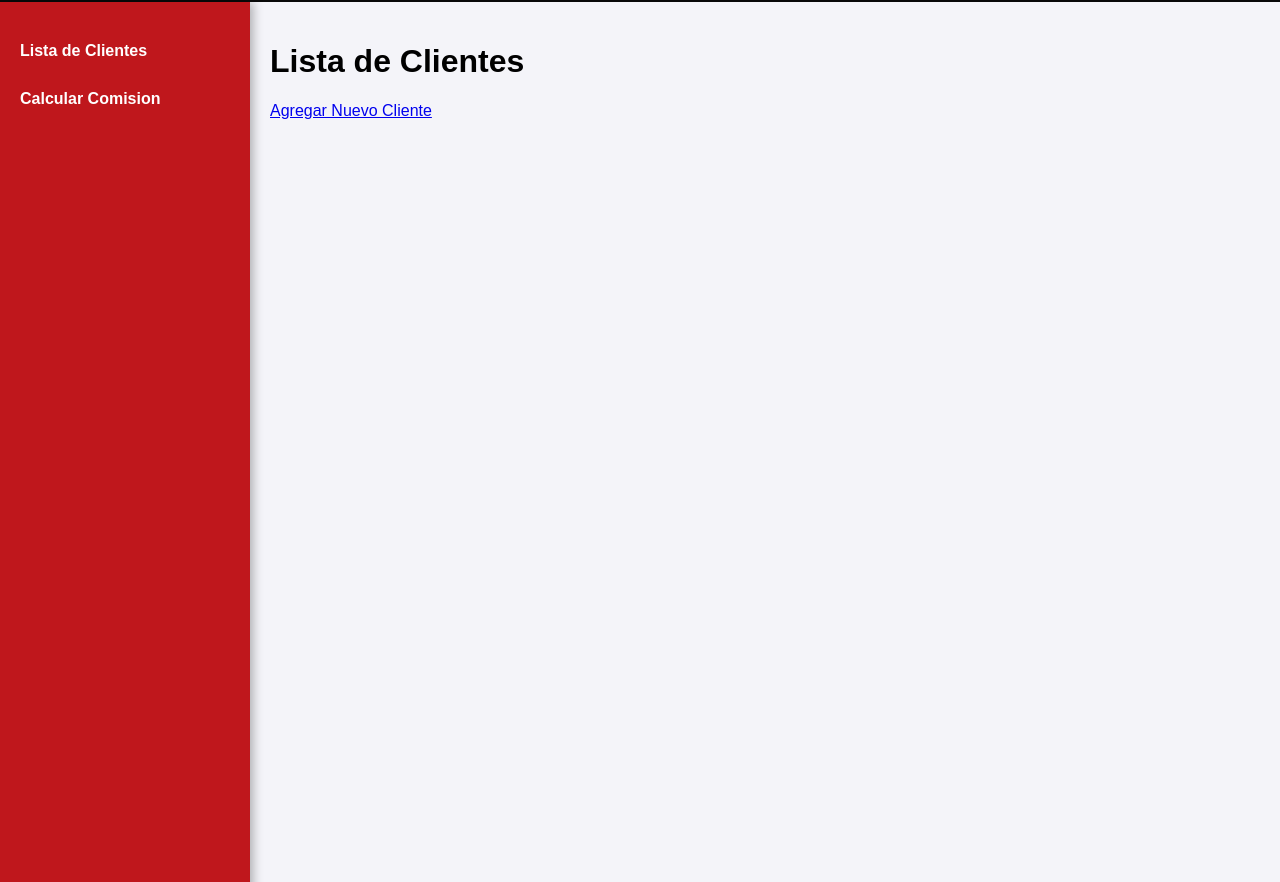
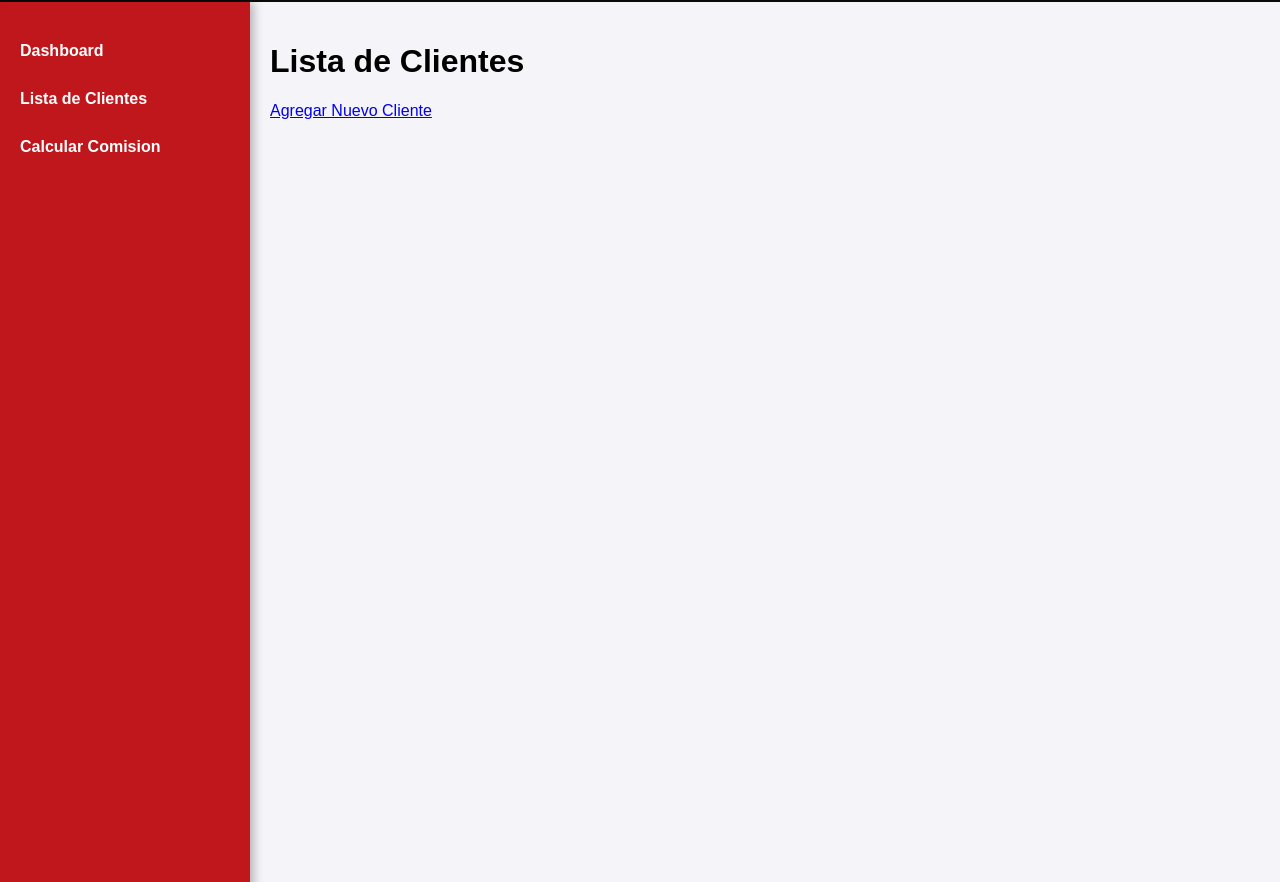
Before and after one commit to JosueRecoba/Comisiones-Innovet, a Django app: page /comisiones/clientes/ in a window 1280 px wide. Run offline with Django 5.2, Linux system fonts and the light colour scheme; data that the repository does not hold is empty.

Commit message:
implementacion de dashboard en sidebar

```diff
--- a/comisionesInnovet/comisiones/templates/comisiones/base.html
+++ b/comisionesInnovet/comisiones/templates/comisiones/base.html
@@ -16,6 +16,7 @@
     <!-- Sidebar -->
     <div class="sidebar">
         <ul>
+            <li><a href="{% url 'dashboard' %}">Dashboard</a></li>
             <li><a href="{% url 'cliente-list' %}">Lista de Clientes</a></li>
             <li><a href="{% url 'calcular-comisiones' %}">Calcular Comision</a></li>
         </ul>
--- a/comisionesInnovet/comisiones/templates/comisiones/dashboard.html
+++ b/comisionesInnovet/comisiones/templates/comisiones/dashboard.html
@@ -1,3 +1,4 @@
+{% extends "comisiones/base.html" %}
 <!DOCTYPE html>
 <html lang="es">
 <head>
```
